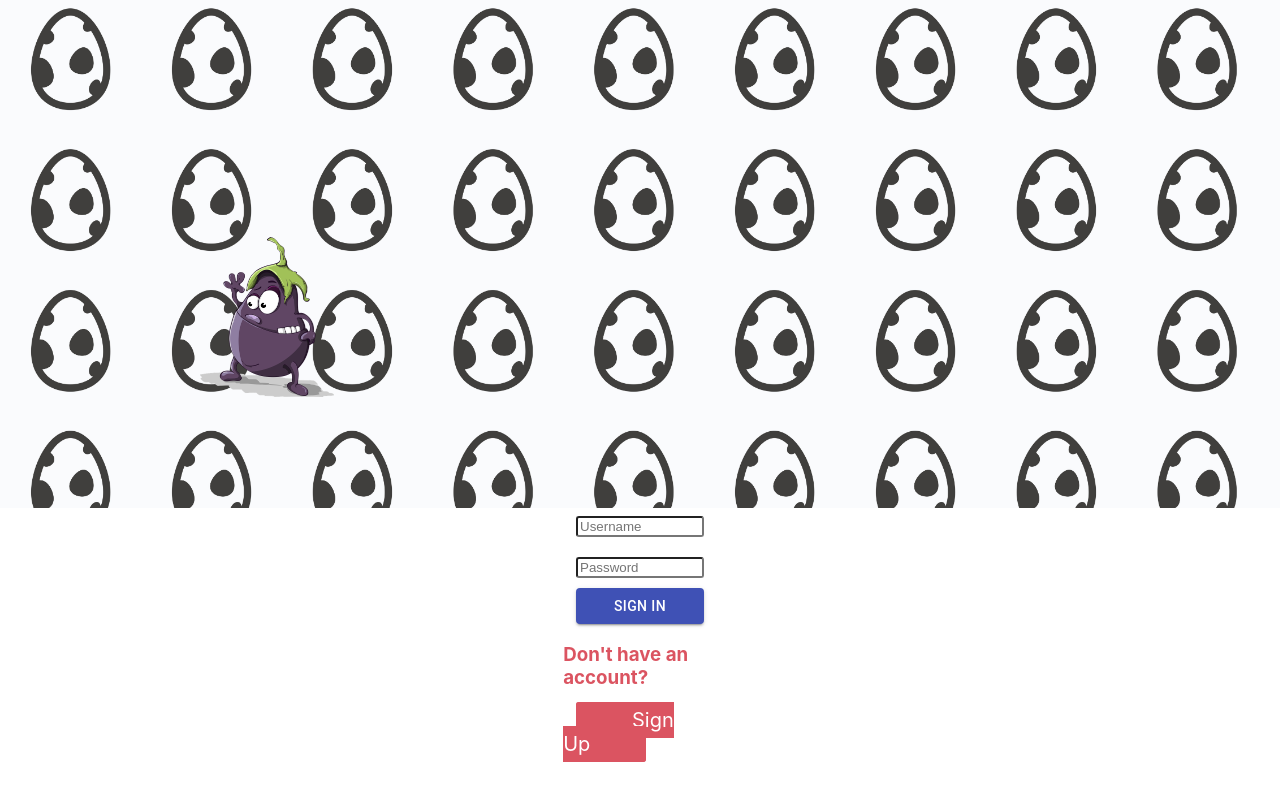
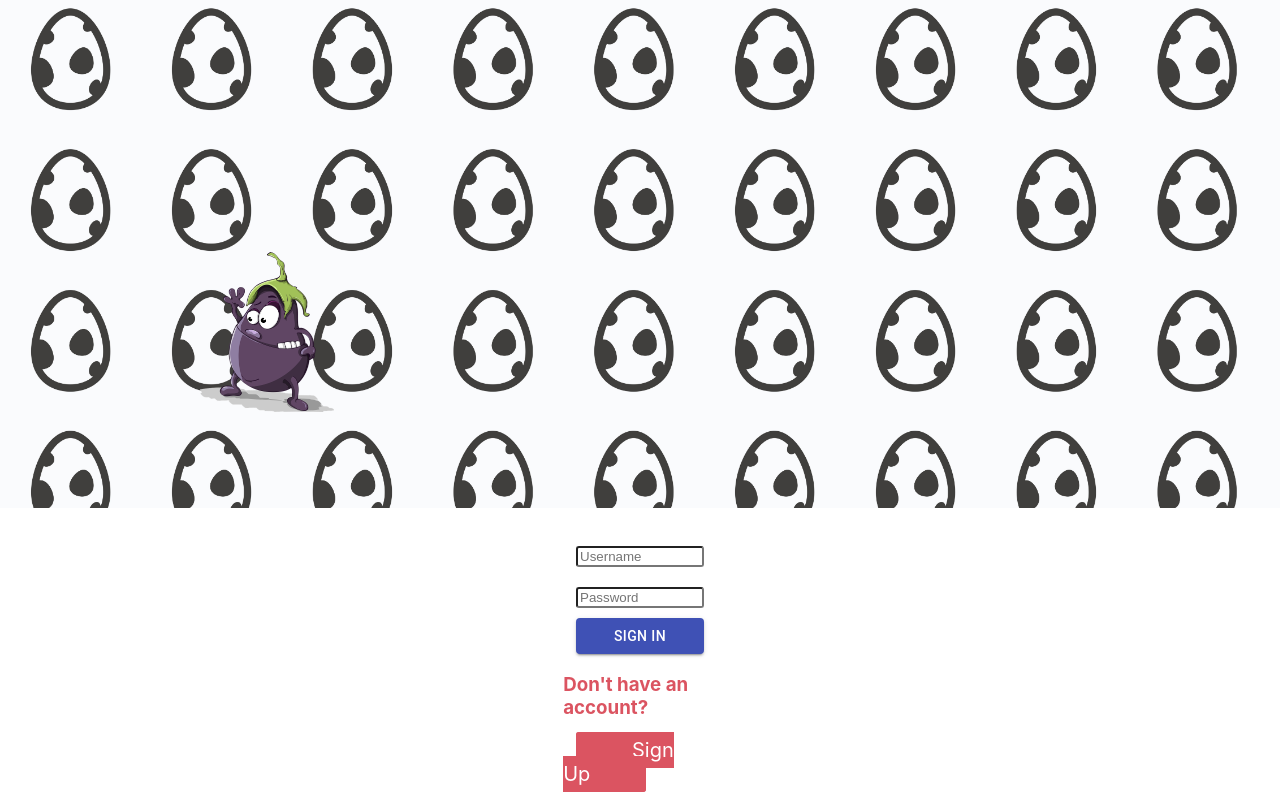
Before and after one commit to Build-Week-Gigapet-2/Front-End, a React (Create React App) app: page /api/auth/login in a window 1280 px wide. Shown: the part 477-1269 px from the top of the page. Before the commit the page ends 1239 px from the top, so only its background shows below. Built offline with nearby package versions, Linux system fonts and the light colour scheme.

Commit message:
touchups

```diff
--- a/src/Components/User/Login.js
+++ b/src/Components/User/Login.js
@@ -65,7 +65,7 @@ function Login(props) {
     const imageStyle = makeStyles({
         root: {
             height: "20vh",
-            padding: "130px 200px 105px 200px",
+            padding: "130px 200px 120px 200px",
         }
     });
 
--- a/src/Components/User/Register.js
+++ b/src/Components/User/Register.js
@@ -61,7 +61,7 @@ function Register(props) {
     const imageStyle = makeStyles({
         root: {
             height: "20vh",
-            padding: "130px 200px 105px 200px",
+            padding: "130px 200px 120px 200px",
             marginLeft: "60px",
         }
     });
```
